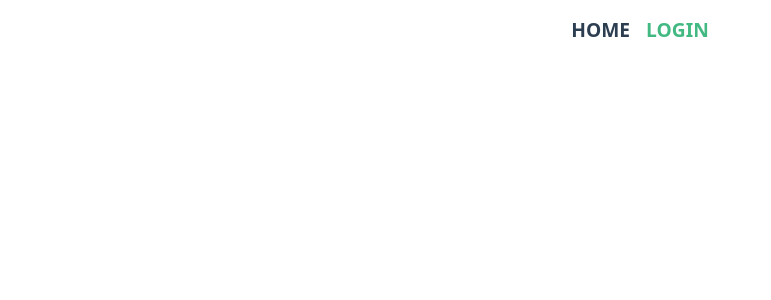
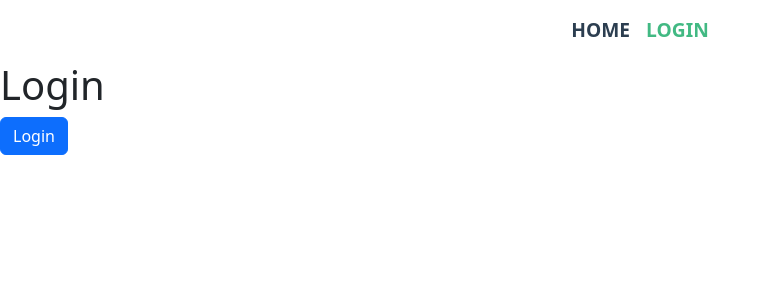
Before and after one commit to Pancratzia/Vue-Projects, a Vue app in the folder auth-project/: page /auth in a window 1280 px wide. Shown: the top 300 px of the page, without its empty margins (0-771 px from the left). Built offline with nearby package versions, Linux system fonts and the light colour scheme.

Commit message:
Integrando bootstrap al proyecto

```diff
--- a/auth-project/package.json
+++ b/auth-project/package.json
@@ -8,6 +8,8 @@
     "lint": "vue-cli-service lint"
   },
   "dependencies": {
+    "@popperjs/core": "^2.11.8",
+    "bootstrap": "^5.3.3",
     "core-js": "^3.8.3",
     "vue": "^3.2.13",
     "vue-router": "^4.0.3"
--- a/auth-project/src/main.ts
+++ b/auth-project/src/main.ts
@@ -1,5 +1,7 @@
 import { createApp } from 'vue'
 import App from './App.vue'
 import router from './router'
+import "bootstrap/dist/css/bootstrap.min.css"
+import "bootstrap"
 
 createApp(App).use(router).mount('#app')
--- a/auth-project/src/views/AuthView.vue
+++ b/auth-project/src/views/AuthView.vue
@@ -1,6 +1,10 @@
 <template>
     <div>
+        <h1>Login</h1>
 
+        <button class="btn btn-primary">
+            Login
+        </button>
     </div>
 </template>
 
```
Also changed, not shown: 1 other file (tests, documents, lock files or other folders).
